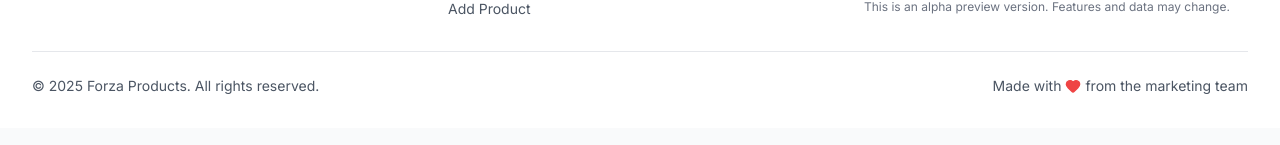
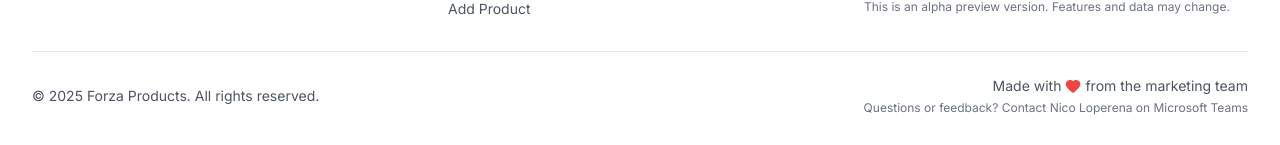
Before and after one commit to Nloperena/Product-Mangement-System-Template, a React (Vite) app in the folder frontend-only/: page / in a window 1280 px wide. Shown: the part 1133-1278 px from the top of the page. Built offline with nearby package versions, Linux system fonts and the light colour scheme; no server answers.

Commit message:
Add tasteful contact message for Nico Loperena in footer

```diff
--- a/frontend-only/src/components/layout/Footer.tsx
+++ b/frontend-only/src/components/layout/Footer.tsx
@@ -72,9 +72,14 @@ const Footer: React.FC = () => {
             <p>
               © {currentYear} Forza Products. All rights reserved.
             </p>
-            <p className="flex items-center gap-1">
-              Made with <Heart className="h-4 w-4 text-red-500 fill-current" /> from the marketing team
-            </p>
+            <div className="flex flex-col items-center sm:items-end gap-1">
+              <p className="flex items-center gap-1">
+                Made with <Heart className="h-4 w-4 text-red-500 fill-current" /> from the marketing team
+              </p>
+              <p className="text-xs text-gray-500 text-center sm:text-right">
+                Questions or feedback? Contact Nico Loperena on Microsoft Teams
+              </p>
+            </div>
           </div>
         </div>
       </div>
```
